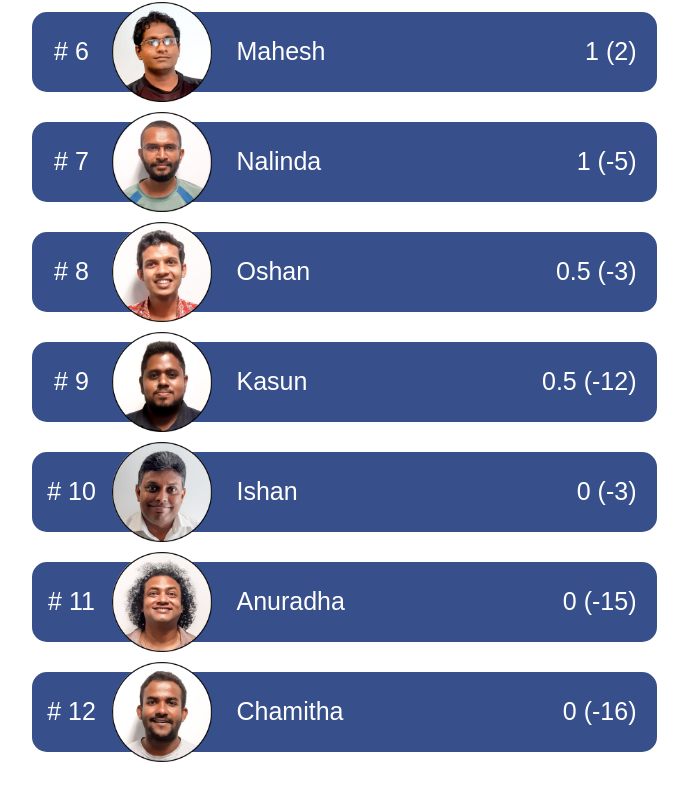
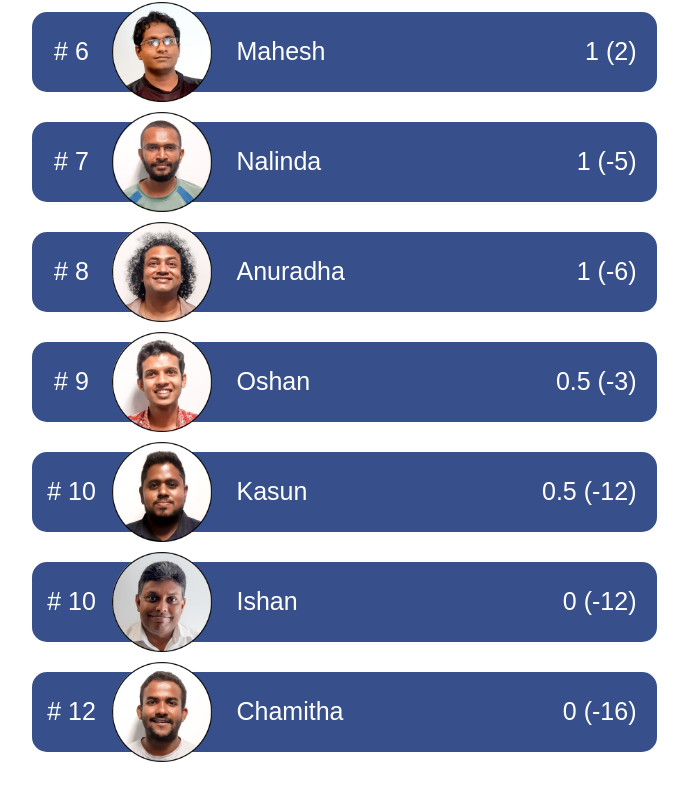
Before and after one commit to Nash171/pronto-carrom, an Angular app: page / in a window 1280 px wide. Shown: the part 690-1491 px from the top of the page, without its empty margins (296-984 px from the left). Built offline with nearby package versions, Linux system fonts and the light colour scheme.

Commit message:
anuradha vs ishan score update

```diff
--- a/src/app/data.service.ts
+++ b/src/app/data.service.ts
@@ -21,8 +21,8 @@ export class DataService {
       { id: 8, name: 'Chamitha', points: -16, matches: 2, win: 0, loss: 2, draw: 0, rating: 0 },
       { id: 9, name: 'Nadeesh', points: 14, matches: 2, win: 2, loss: 0, draw: 0, rating: 0 },
       { id: 10, name: 'Hirantha', points: 18, matches: 2, win: 2, loss: 0, draw: 0, rating: 0 },
-      { id: 11, name: 'Ishan', points: -3, matches: 1, win: 0, loss: 1, draw: 0, rating: 0 },
-      { id: 12, name: 'Anuradha', points: -15, matches: 1, win: 0, loss: 1, draw: 0, rating: 0 },
+      { id: 11, name: 'Ishan', points: -12, matches: 2, win: 0, loss: 2, draw: 0, rating: 0 },
+      { id: 12, name: 'Anuradha', points: -6, matches: 2, win: 1, loss: 1, draw: 0, rating: 0 },
     ].map(function(p){
       p['rating'] = (p.win*2 + p.draw*1)/p.matches;
       return p;
```
